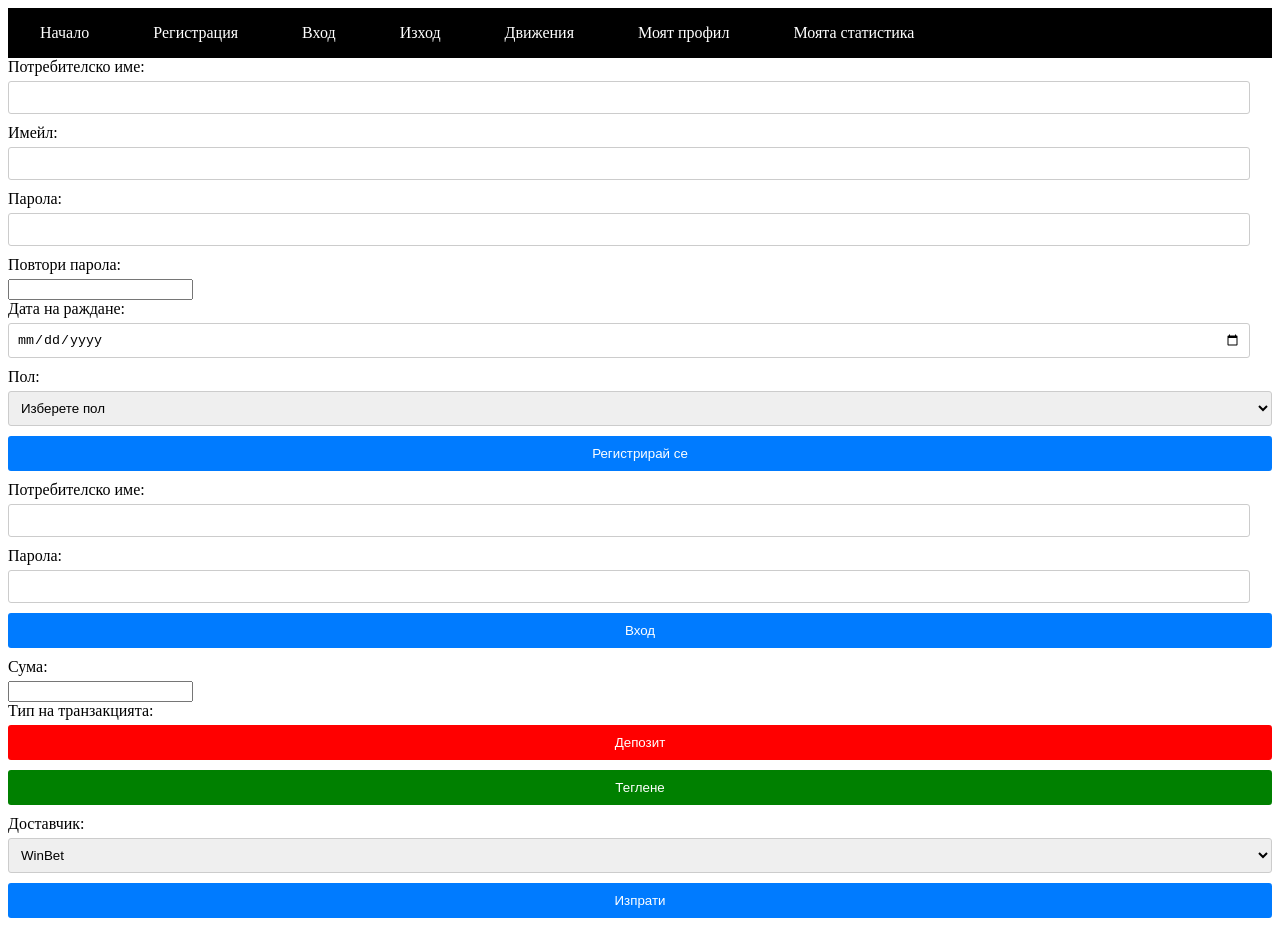
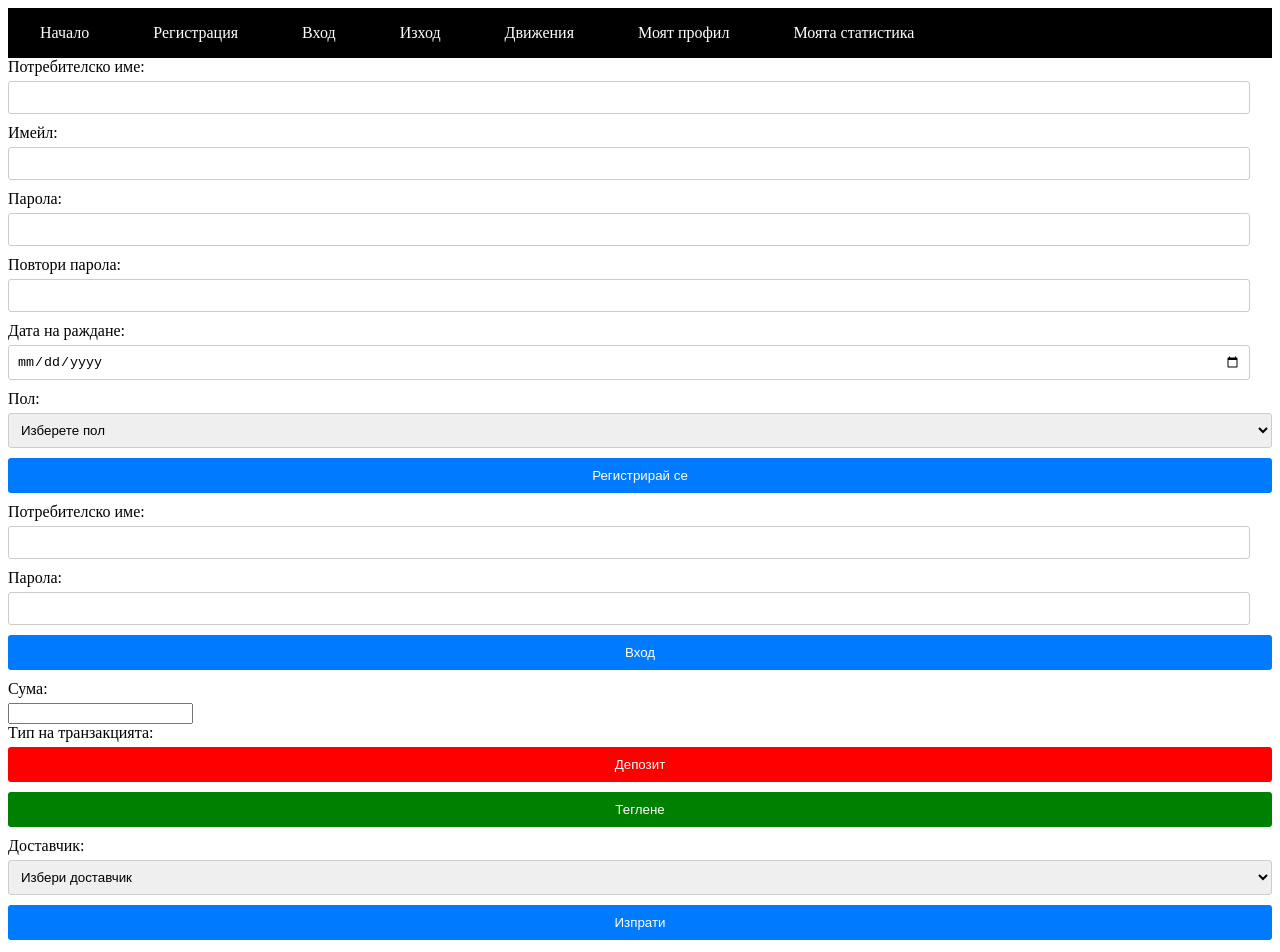
Before and after one commit to lenzarata93/RATE, a React (Vite) app in the folder client/betStat/: page / in a window 1280 px wide. Shown: the top 952 px of the page. Built offline with nearby package versions, Linux system fonts and the light colour scheme.

Commit message:
update Moves component

```diff
--- a/client/betStat/src/components/usersComponents/Moves.jsx
+++ b/client/betStat/src/components/usersComponents/Moves.jsx
@@ -5,16 +5,20 @@ export default function Moves(){
 
   const [transaction,setTransaction] = useState({
     amount : '',
-    provider : ''
+    provider : 'choose'
   })
 const depositHandler =(e)=>{
   e.preventDefault();
+  console.log(`Deposit : ${transaction.amount} лв.`);
+  console.log(`Provider is ${transaction.provider}`)
 console.log('deposit clicked');
 clearField();
 };
 const withdrawHandler = (e) =>{
   e.preventDefault();
   console.log('withdraw clicked');
+  console.log(`Withdraw : ${transaction.amount} лв.`);
+  console.log(`Provider is ${transaction.provider}`)
   clearField();
 };
 
@@ -29,7 +33,7 @@ const transactionChangeHandler = (e) =>{
 const clearField = ()=>{
   setTransaction({
     amount : '',
-    provider : ''
+    provider : 'choose'
   });
 }
 
@@ -48,7 +52,8 @@ const clearField = ()=>{
 
   <div>
     <label htmlFor="provider">Доставчик:</label>
-    <select id="provider" name="provider" onChange={transactionChangeHandler}>
+    <select id="provider" name="provider" onChange={transactionChangeHandler} value={transaction.provider}>
+    <option value="choose">Избери доставчик </option>
       <option value="winbet">WinBet </option>
       <option value="efbet">Efbet </option>
       <option value="palmsbet">PalmsBet</option>
--- a/client/betStat/src/components/usersComponents/Registration.jsx
+++ b/client/betStat/src/components/usersComponents/Registration.jsx
@@ -63,7 +63,7 @@ const registerHandler =(e)=>{
 
   <div>
     <label htmlFor="repeatPassword">Повтори парола:</label>
-    <input type="repeatPassword"
+    <input type="password"
     id="repeatPassword"
     name="repeatPassword"
     value={registerValues.repeatPassword}
@@ -93,4 +93,5 @@ const registerHandler =(e)=>{
 
 
     );
+
 }
```
